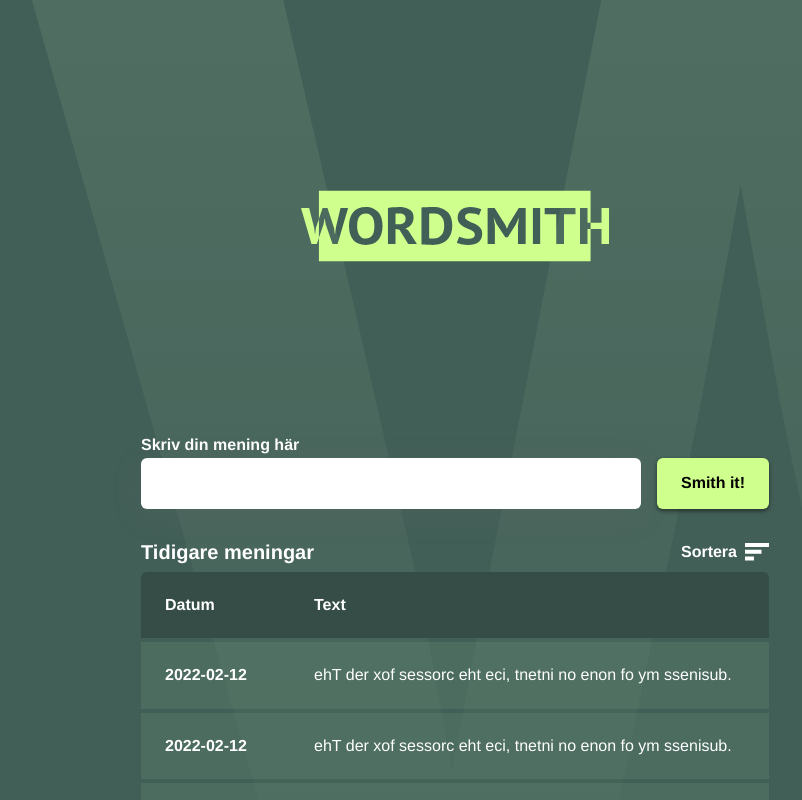
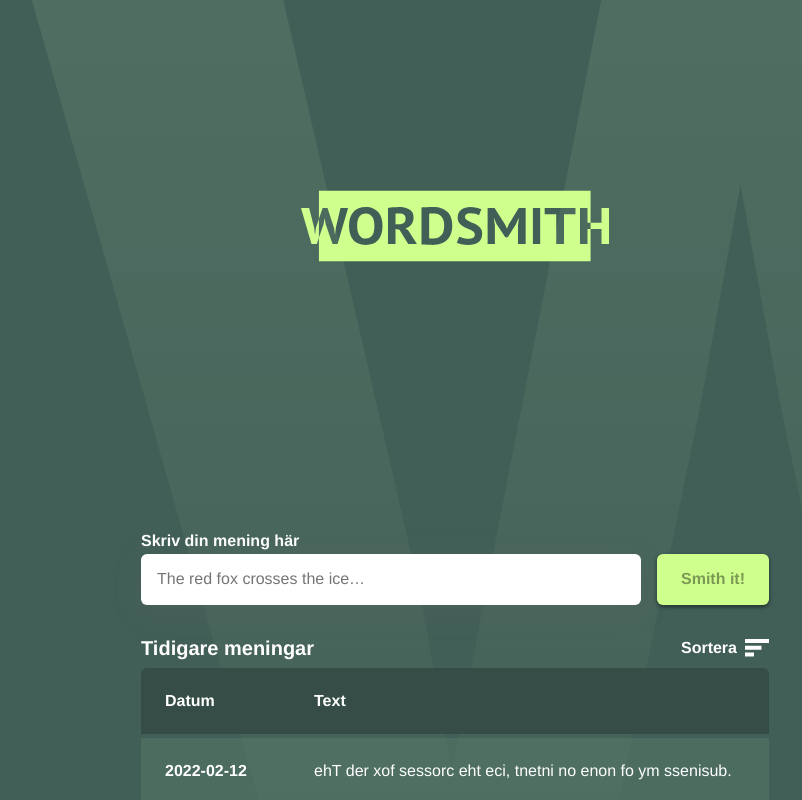
Before and after one commit to andreasrein/Wordsmith, a Vue app: page / in a window 1280 px wide. Shown: the top 800 px of the page, without its empty margins (185-987 px from the left). Built offline with nearby package versions, Linux system fonts and the light colour scheme; sample sign-in values are in the browser's storage.

Commit message:
Add smithing logic and loading state

```diff
--- a/src/components/SmithingInput.vue
+++ b/src/components/SmithingInput.vue
@@ -1,25 +1,126 @@
 <template>
-  <form class="home__form">
-    <div class="home__form__input">
+  <div class="smithing-input">
+    <section class="smithing-input__result">
+      <div v-if="!loading" class="smithing-input__result__content">{{result}}</div>
+      <div v-show="loading" class="smithing-input__result__logo">
+        <AcronymLogo />
+      </div>
+    </section>
+    <form class="smithing-input__form">
+      <div class="smithing-input__form__input">
         <label for="smithing-field">Skriv din mening här</label>
-      <input type="text" id="smithing-field">
+        <input
+          type="text"
+          id="smithing-field"
+          v-model="smithInput"
+          placeholder="The red fox crosses the ice…">
       </div>
-    <div class="home__form__button">
+      <div class="smithing-input__form__button">
         <button
           type="button"
-        class="primary">
+          class="primary"
+          :disabled="smithInput.length < 1"
+          @click="handleSmithClick">
           Smith it!
         </button>
       </div>
     </form>
+  </div>
 </template>
 
 <script>
+import AcronymLogo from '@/components/icons/AcronymLogo.vue'
 export default {
-  name: 'SmithingInput'
+  name: 'SmithingInput',
+  components: { AcronymLogo },
+  data () {
+    return {
+      smithInput: '',
+      result: null,
+      loading: false
+    }
+  },
+  methods: {
+    handleSmithClick () {
+      this.loading = true
+      setTimeout(() => {
+        this.loading = false
+      }, 1500);
+      const result = this.smithInput.split(/([\W])/).
+        map(word => {
+          return word.split('').reverse().join('')
+        }).join('')
+
+      this.result = result
+      this.smithInput = ''
+    }
+  }
 }
 </script>
 
-<style>
+<style lang="scss">
+.smithing-input {
+  display: flex;
+  flex-direction: column;
+  width: 100%;
+  &__result {
+    font-size: 32px;
+    display: flex;
+    justify-content: center;
+    align-items: center;
+    min-height: 80px;
+    padding: 0 $gutter-l;
+    margin-bottom: calc($gutter-xl * 2);
+    &__content {
+      font-weight: bold;
+      color: $white;
+    }
+    &__logo {
+      display: flex;
+      align-items: center;
+      justify-content: center;
+      height: 80px;
+      animation: rotateY 1.5s ease-out, fadeinout 1.5s linear;
+    }
+  }
+  &__form {
+    flex: 1;
+    display: flex;
+    flex-direction: column;
+    align-items: flex-end;
+    padding: $gutter-l;
+    &__input {
+      display: flex;
+      flex-direction: column;
+      width: 100%;
+      color: $white;
+    }
+    &__button {
+      flex: 1;
+      width: 100%;
+      margin-left: $gutter-l;
+      margin-top: $gutter-l;
+      button {
+        width: 100%;
+        text-align: center;
+      }
+    }
 
+  }
+}
+@media all and (min-width: 500px) {
+  .smithing-input__form__button {
+    flex: none;
+    width: auto;
+    margin-top: $gutter-l;
+  }
+  .smithing-input__form {
+    flex-direction: row;
+  }
+}
+@media all and (min-width: 800px) {
+  .smithing-input__form {
+    flex-direction: row;
+  }
+}
 </style>
--- /dev/null
+++ b/src/styles/_animations.scss
@@ -0,0 +1,23 @@
+@-webkit-keyframes fadeinout {
+  0%,100% { opacity: 0; }
+  50% { opacity: 1; }
+}
+@keyframes fadeinout {
+  0%,100% { opacity: 0; }
+  50% { opacity: 1; }
+}
+@-webkit-keyframes rotateY {
+  to { -webkit-transform: rotate(360deg); }
+}
+@keyframes rotateY {
+  to { transform: rotate(360deg); }
+}
+.fade-enter-active,
+.fade-leave-active {
+  transition: opacity 0.5s ease;
+}
+
+.fade-enter-from,
+.fade-leave-to {
+  opacity: 0;
+}
--- a/src/styles/index.scss
+++ b/src/styles/index.scss
@@ -3,3 +3,4 @@
 @import "./base";
 @import "./form";
 @import "./buttons";
+@import "./animations";
--- a/src/views/HomeView.vue
+++ b/src/views/HomeView.vue
@@ -47,49 +47,10 @@ export default {
     display: flex;
     width: 100%;
     justify-content: center;
-    margin-bottom: calc($gutter-xxl * 4);
+    margin-bottom: calc($gutter-xxl * 3);
     max-width: 340px;
     margin-top: 20vh;
     padding: $gutter-l;
   }
-  &__form {
-    display: flex;
-    width: 100%;
-    flex-direction: column;
-    align-items: flex-end;
-    padding: $gutter-l;
-    &__input {
-      display: flex;
-      flex-direction: column;
-      width: 100%;
-      color: $white;
-    }
-    &__button {
-      flex: 1;
-      width: 100%;
-      margin-left: $gutter-l;
-      margin-top: $gutter-l;
-      button {
-        width: 100%;
-        text-align: center;
-      }
-    }
-
-  }
-}
-@media all and (min-width: 500px) {
-  .home__form__button {
-    flex: none;
-    width: auto;
-    margin-top: $gutter-l;
-  }
-  .home__form {
-    flex-direction: row;
-  }
-}
-@media all and (min-width: 800px) {
-  .home__form {
-    flex-direction: row;
-  }
 }
 </style>
```
Also changed, not shown: src/components/icons/AcronymLogo.vue (added, +10 -0 lines). Lines whose indentation alone changed are shown as unchanged.
